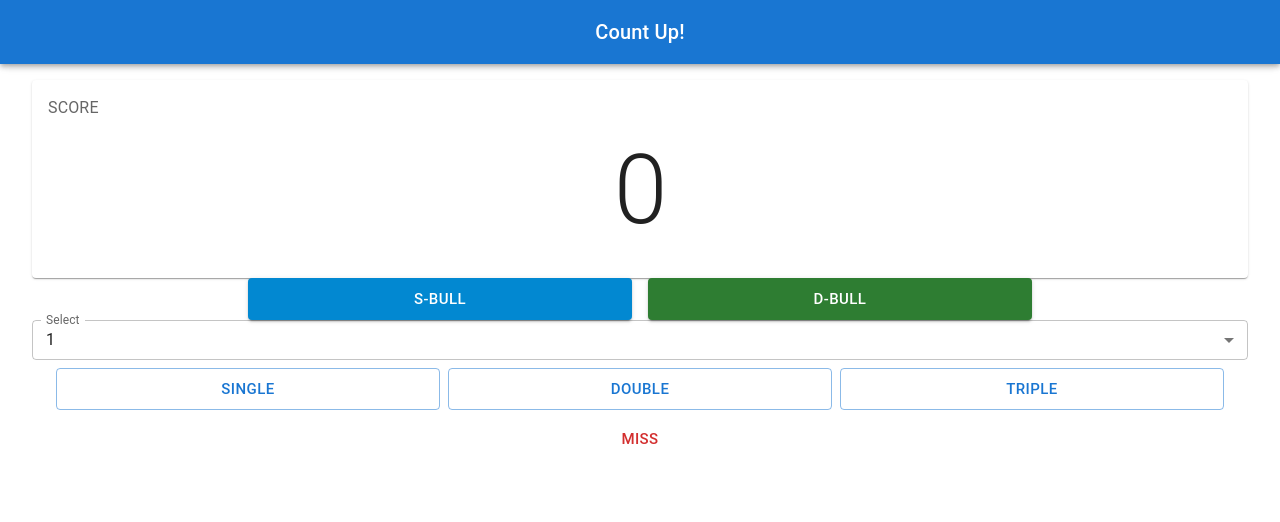
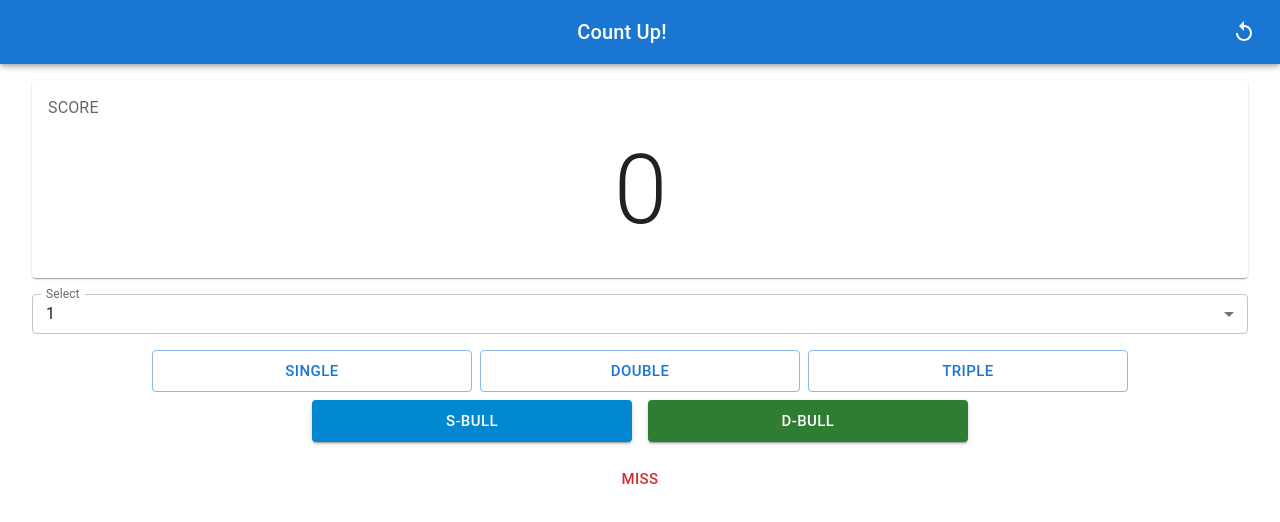
Before and after one commit to Sei-Tsushima-sti/count-up-app, a React (Create React App) app: page / in a window 1280 px wide. Shown: the top 522 px of the page. Built offline with nearby package versions, Linux system fonts and the light colour scheme.

Commit message:
ただ上限ラウンドなく数えるだけのアプリ

```diff
--- a/src/App.tsx
+++ b/src/App.tsx
@@ -1,11 +1,12 @@
 import { useState, useEffect } from "react";
+import { styled } from '@mui/material/styles';
 
 import { TopBar } from "./components/TopBar.jsx";
 import { TotalScoreDisplay } from "./components/TotalScoreDisplay.jsx";
 import { BullButtons } from "./components/BullButtons.jsx";
 import { ScoreInputColumn } from "./components/ScoreInputColumn.jsx";
 import { MultipleScoreButtons } from "./components/MultipleScoreButtons.jsx";
-import { styled } from '@mui/material/styles';
+import { MissButton } from "./components/MissButton.jsx";
 
 function App() {
   // カラムで選ばれた点数（１～２０）
@@ -49,12 +50,6 @@ function App() {
   return (<MainContent>
     <TopBar score={score} setScore={setScore} setScoreSheet={setScoreSheet} />
     <TotalScoreDisplay score={score} />
-    <BullButtons
-      score={score}
-      setScore={setScore}
-      scoreSheet={scoreSheet}
-      setScoreSheet={setScoreSheet}
-    />
     <ScoreInputColumn
       selectedScore={selectedScore}
       setSelectedScore={setSelectedScore}
@@ -66,6 +61,15 @@ function App() {
       scoreSheet={scoreSheet}
       setScoreSheet={setScoreSheet}
     />
+    <BullButtons
+      score={score}
+      setScore={setScore}
+      scoreSheet={scoreSheet}
+      setScoreSheet={setScoreSheet}
+    />
+    <MissButton
+      scoreSheet={scoreSheet}
+      setScoreSheet={setScoreSheet} />
   </MainContent>);
 }
 
--- a/src/components/BullButtons.jsx
+++ b/src/components/BullButtons.jsx
@@ -14,13 +14,13 @@ export const BullButtons = (props) => {
     setScoreSheet([...scoreSheet, newThrowObject]);
   };
   return (
-    <Grid container spacing={2} justifyContent="center">
+    <Grid container spacing={2} sx={{ mb: 2 }} justifyContent="center">
       <Grid item>
         <Button
           variant="contained"
           color="info"
           size="large"
-          sx={{ width: "30vw" }}
+          sx={{ width: "25vw" }}
           onClick={onClickSbull}
         >
           S-BULL
@@ -31,7 +31,7 @@ export const BullButtons = (props) => {
           variant="contained"
           color="success"
           size="large"
-          sx={{ width: "30vw" }}
+          sx={{ width: "25vw" }}
           onClick={onClickDbull}
         >
           D-BULL
--- /dev/null
+++ b/src/components/MissButton.jsx
@@ -0,0 +1,29 @@
+import Button from "@mui/material/Button";
+import Grid from "@mui/material/Grid";
+export const MissButton = (props) => {
+    const { scoreSheet, setScoreSheet } = props;
+    const onClickMissButton = () => {
+        const newThrowObject = {
+            value: 0,
+            label: "Miss",
+        };
+        setScoreSheet([...scoreSheet, newThrowObject]);
+    };
+    return (
+        <>
+            <Grid container spacing={2} sx={{ mb: 1 }} justifyContent="center">
+                <Grid item>
+                    <Button
+                        variant="text"
+                        color="error"
+                        size="large"
+                        sx={{ width: "50vw" }}
+                        onClick={onClickMissButton}
+                    >
+                        Miss
+                    </Button>
+                </Grid>
+            </Grid>
+        </>
+    );
+};
--- a/src/components/MultipleScoreButtons.jsx
+++ b/src/components/MultipleScoreButtons.jsx
@@ -28,14 +28,6 @@ export const MultipleScoreButtons = (props) => {
     };
     setScoreSheet([...scoreSheet, newThrowObject]);
   };
-
-  const onClickMissButton = () => {
-    const newThrowObject = {
-      value: 0,
-      label: "Miss",
-    };
-    setScoreSheet([...scoreSheet, newThrowObject]);
-  };
   return (
     <>
       <Grid container spacing={1} sx={{ mb: 1 }} justifyContent="center">
@@ -43,7 +35,7 @@ export const MultipleScoreButtons = (props) => {
           <Button
             variant="outlined"
             size="large"
-            sx={{ width: "30vw" }}
+            sx={{ width: "25vw" }}
             onClick={onClickSingleButton}
           >
             Single
@@ -53,7 +45,7 @@ export const MultipleScoreButtons = (props) => {
           <Button
             variant="outlined"
             size="large"
-            sx={{ width: "30vw" }}
+            sx={{ width: "25vw" }}
             onClick={onClickDoubleButton}
           >
             Double
@@ -63,26 +55,13 @@ export const MultipleScoreButtons = (props) => {
           <Button
             variant="outlined"
             size="large"
-            sx={{ width: "30vw" }}
+            sx={{ width: "25vw" }}
             onClick={onClickTripleButton}
           >
             Triple
           </Button>
         </Grid>
       </Grid>
-      <Grid container spacing={2} justifyContent="center">
-        <Grid item>
-          <Button
-            variant="text"
-            color="error"
-            size="large"
-            sx={{ width: "93vw" }}
-            onClick={onClickMissButton}
-          >
-            Miss
-          </Button>
-        </Grid>
-      </Grid>
     </>
   );
 };
--- a/src/components/ScoreInputColumn.jsx
+++ b/src/components/ScoreInputColumn.jsx
@@ -13,7 +13,7 @@ export const ScoreInputColumn = (props) => {
   };
 
   return (
-    <Grid container sx={{ mb: 1 }} justifyContent="center">
+    <Grid container sx={{ mb: 2 }} justifyContent="center">
       <TextField
         select
         fullWidth
--- a/src/components/TopBar.jsx
+++ b/src/components/TopBar.jsx
@@ -18,7 +18,6 @@ export const TopBar = (props) => {
     <>
       <AppBar position="fixed">
         <Toolbar>
-          {/* 中央のタイトル */}
           <Typography
             variant="h6"
             component="div"
@@ -29,6 +28,16 @@ export const TopBar = (props) => {
           >
             {"Count Up!"}
           </Typography>
+          <IconButton
+            onClick={onClickReplay}
+            size="large"
+            edge="end"
+            color="inherit"
+            aria-label="menu"
+            sx={{ marginLeft: "auto" }}
+          >
+            <ReplayIcon />
+          </IconButton>
         </Toolbar>
       </AppBar>
     </>
--- a/src/components/TotalScoreDisplay.jsx
+++ b/src/components/TotalScoreDisplay.jsx
@@ -8,7 +8,7 @@ export const TotalScoreDisplay = (props) => {
   const { score } = props;
 
   return (
-    <Card>
+    <Card sx={{ mb: 2 }}>
       <CardContent>
         <Typography gutterBottom sx={{ color: "text.secondary" }}>
           SCORE
@@ -19,6 +19,6 @@ export const TotalScoreDisplay = (props) => {
           </Typography>
         </CardActions>
       </CardContent>
-    </Card>
+    </Card >
   );
 };
```
Also changed, not shown: 7 other files (tests, documents, lock files or other folders).
